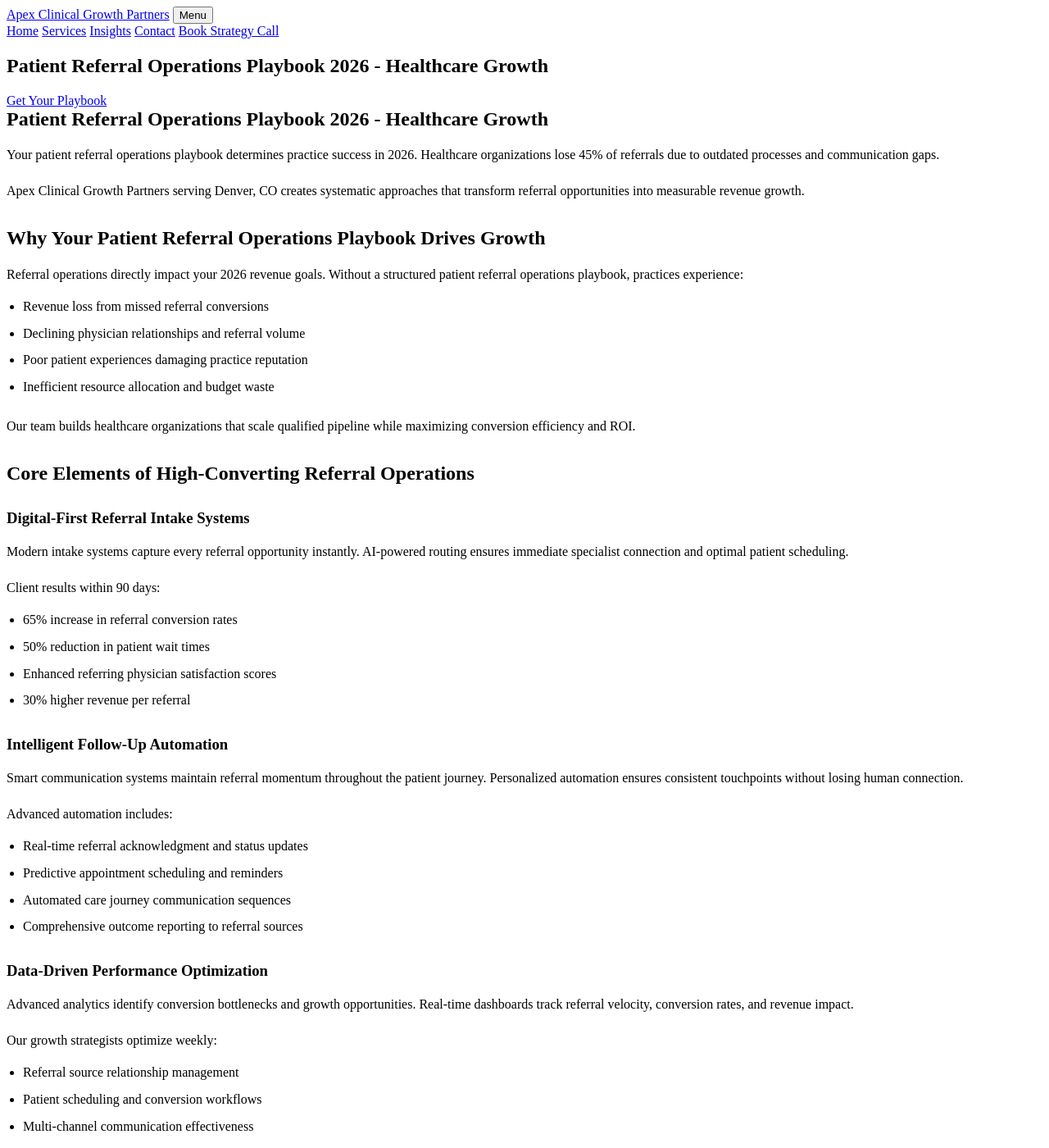
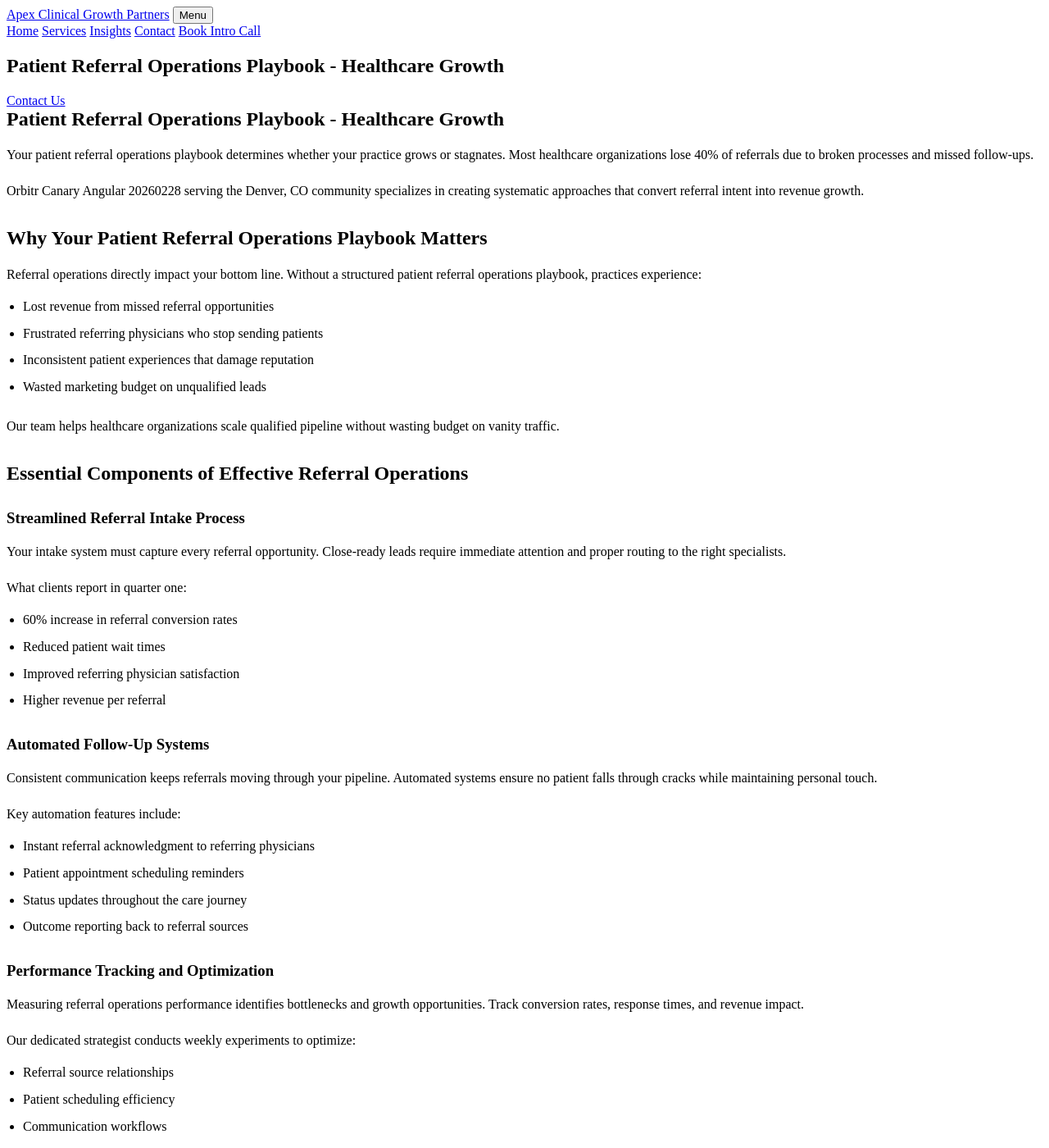
Before and after one commit to prjctlphbt/orbitr-canary-angular-20260228, a Jekyll site: the page angular-referral-ops-playbook-20260228142149.html, which Jekyll copies as it is, in a window 1280 px wide and 1400 px high. Shown: the whole window at 82% size. Built offline with Jekyll 4.4.1, drawn with Linux system fonts in a browser that asks for light colours; some of the changed text lies outside the part shown.

Commit message:
Rollback: Revert changes to angular-referral-ops-playbook-20260228142149.html

```diff
--- a/angular-referral-ops-playbook-20260228142149.html
+++ b/angular-referral-ops-playbook-20260228142149.html
@@ -4,8 +4,8 @@
 <head>
 <meta charset="utf-8"/>
 <meta content="width=device-width, initial-scale=1.0" name="viewport"/>
-<meta content="Transform patient referrals with our proven operations playbook. Boost conversion rates by 60%, reduce wait times, and maximize revenue growth in 2026." name="description"/>
-<title>Patient Referral Operations Playbook 2026 - Healthcare Growth</title>
+<meta content="Streamline patient referrals with our comprehensive operations playbook. Optimize workflows, boost growth, and improve patient outcomes. Get started today." name="description"/>
+<title>Patient Referral Operations Playbook - Healthcare Growth</title>
 <style>
 
 
@@ -95,69 +95,69 @@
 <a href="/services/">Services</a>
 <a href="/blog/insights/">Insights</a>
 <a href="/contact/">Contact</a>
-<a class="cta" href="/contact/">Book Strategy Call</a>
+<a class="cta" href="/contact/">Book Intro Call</a>
 </nav>
 </div>
 </header>
 <main class="page-main">
 <section class="page-hero landing-hero">
 <div class="container">
-<h1>Patient Referral Operations Playbook 2026 - Healthcare Growth</h1>
-<a class="cta" href="/services/">Get Your Playbook</a>
+<h1>Patient Referral Operations Playbook - Healthcare Growth</h1>
+<a class="cta" href="/services/">Contact Us</a>
 </div>
 </section>
 <section class="landing-content">
 <div class="container orbitr-generated-content">
-<h1>Patient Referral Operations Playbook 2026 - Healthcare Growth</h1>
-<p>Your patient referral operations playbook determines practice success in 2026. Healthcare organizations lose 45% of referrals due to outdated processes and communication gaps.</p>
-<p>Apex Clinical Growth Partners serving Denver, CO creates systematic approaches that transform referral opportunities into measurable revenue growth.</p>
-<h2>Why Your Patient Referral Operations Playbook Drives Growth</h2>
-<p>Referral operations directly impact your 2026 revenue goals. Without a structured patient referral operations playbook, practices experience:</p>
+<h1>Patient Referral Operations Playbook - Healthcare Growth</h1>
+<p>Your patient referral operations playbook determines whether your practice grows or stagnates. Most healthcare organizations lose 40% of referrals due to broken processes and missed follow-ups.</p>
+<p>Orbitr Canary Angular 20260228 serving the Denver, CO community specializes in creating systematic approaches that convert referral intent into revenue growth.</p>
+<h2>Why Your Patient Referral Operations Playbook Matters</h2>
+<p>Referral operations directly impact your bottom line. Without a structured patient referral operations playbook, practices experience:</p>
 <ul>
-<li>Revenue loss from missed referral conversions</li>
-<li>Declining physician relationships and referral volume</li>
-<li>Poor patient experiences damaging practice reputation</li>
-<li>Inefficient resource allocation and budget waste</li>
+<li>Lost revenue from missed referral opportunities</li>
+<li>Frustrated referring physicians who stop sending patients</li>
+<li>Inconsistent patient experiences that damage reputation</li>
+<li>Wasted marketing budget on unqualified leads</li>
 </ul>
-<p>Our team builds healthcare organizations that scale qualified pipeline while maximizing conversion efficiency and ROI.</p>
-<h2>Core Elements of High-Converting Referral Operations</h2>
-<h3>Digital-First Referral Intake Systems</h3>
-<p>Modern intake systems capture every referral opportunity instantly. AI-powered routing ensures immediate specialist connection and optimal patient scheduling.</p>
-<p>Client results within 90 days:
+<p>Our team helps healthcare organizations scale qualified pipeline without wasting budget on vanity traffic.</p>
+<h2>Essential Components of Effective Referral Operations</h2>
+<h3>Streamlined Referral Intake Process</h3>
+<p>Your intake system must capture every referral opportunity. Close-ready leads require immediate attention and proper routing to the right specialists.</p>
+<p>What clients report in quarter one:
 <ul>
-<li>65% increase in referral conversion rates</li>
-<li>50% reduction in patient wait times</li>
-<li>Enhanced referring physician satisfaction scores</li>
-<li>30% higher revenue per referral</li>
+<li>60% increase in referral conversion rates</li>
+<li>Reduced patient wait times</li>
+<li>Improved referring physician satisfaction</li>
+<li>Higher revenue per referral</li>
 </ul></p>
-<h3>Intelligent Follow-Up Automation</h3>
-<p>Smart communication systems maintain referral momentum throughout the patient journey. Personalized automation ensures consistent touchpoints without losing human connection.</p>
-<p>Advanced automation includes:
+<h3>Automated Follow-Up Systems</h3>
+<p>Consistent communication keeps referrals moving through your pipeline. Automated systems ensure no patient falls through cracks while maintaining personal touch.</p>
+<p>Key automation features include:
 <ul>
-<li>Real-time referral acknowledgment and status updates</li>
-<li>Predictive appointment scheduling and reminders</li>
-<li>Automated care journey communication sequences</li>
-<li>Comprehensive outcome reporting to referral sources</li>
+<li>Instant referral acknowledgment to referring physicians</li>
+<li>Patient appointment scheduling reminders</li>
+<li>Status updates throughout the care journey</li>
+<li>Outcome reporting back to referral sources</li>
 </ul></p>
-<h3>Data-Driven Performance Optimization</h3>
-<p>Advanced analytics identify conversion bottlenecks and growth opportunities. Real-time dashboards track referral velocity, conversion rates, and revenue impact.</p>
-<p>Our growth strategists optimize weekly:
+<h3>Performance Tracking and Optimization</h3>
+<p>Measuring referral operations performance identifies bottlenecks and growth opportunities. Track conversion rates, response times, and revenue impact.</p>
+<p>Our dedicated strategist conducts weekly experiments to optimize:
 <ul>
-<li>Referral source relationship management</li>
-<li>Patient scheduling and conversion workflows</li>
-<li>Multi-channel communication effectiveness</li>
-<li>Revenue attribution and ROI metrics</li>
+<li>Referral source relationships</li>
+<li>Patient scheduling efficiency</li>
+<li>Communication workflows</li>
+<li>Revenue conversion metrics</li>
 </ul></p>
-<h2>Scale Your Referral Operations in 2026</h2>
-<p>A comprehensive patient referral operations playbook transforms fragmented processes into revenue-generating systems. Healthcare organizations achieve measurable growth within 60 days.</p>
-<p>Our proven methodology builds sustainable referral operations that scale with your practice. We create systems generating qualified revenue, not vanity metrics.</p>
-<p>Ready to transform your patient referral operations playbook? Contact our growth team at (720) 555-0105 or hello@apexclinicalgrowth.com for your strategy consultation.</p>
+<h2>Transform Your Referral Operations Today</h2>
+<p>A comprehensive patient referral operations playbook transforms scattered processes into revenue-generating systems. Healthcare organizations using structured approaches see qualified growth within 90 days.</p>
+<p>Our services focus on building sustainable referral operations that scale with your practice. We help create systems that generate revenue intent, not vanity traffic.</p>
+<p>Ready to optimize your patient referral operations playbook? Contact our team at (720) 555-0105 or email hello@apexclinicalgrowth.com to discuss your referral growth strategy.</p>
 </div>
 </section>
 <section class="landing-cta">
 <div class="container">
-<h2>Start Growing Your Referral Revenue</h2>
-<a class="cta" href="/services/">Schedule Strategy Session</a>
+<h2>Take the Next Step</h2>
+<a class="cta" href="/services/">Contact Us</a>
 </div>
 </section>
 </main>
@@ -165,14 +165,14 @@
 <div class="container footer-grid">
 <div>
 <strong>Apex Clinical Growth Partners</strong>
-<p>Revenue-focused demand generation and patient acquisition for specialty healthcare practices.</p>
+<p>Demand generation and patient acquisition strategy for specialty clinics.</p>
 </div>
 <div>
 <strong>Services</strong>
 <ul>
-<li><a href="/services/">Demand Generation</a></li>
-<li><a href="/services/">Healthcare SEO</a></li>
-<li><a href="/services/">Conversion Optimization</a></li>
+<li><a href="/services/">Demand Gen</a></li>
+<li><a href="/services/">SEO Program</a></li>
+<li><a href="/services/">Conversion Ops</a></li>
 </ul>
 </div>
 <div>
```
